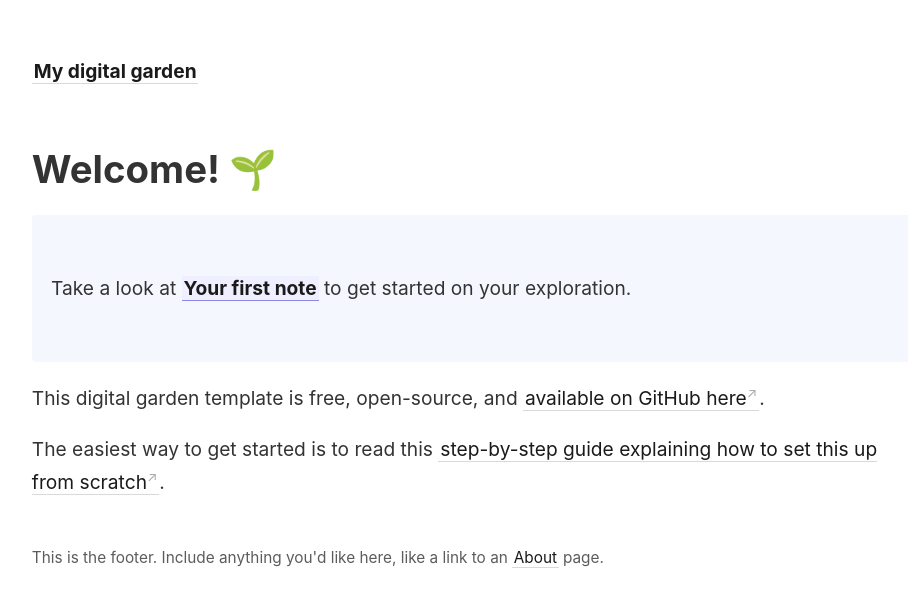
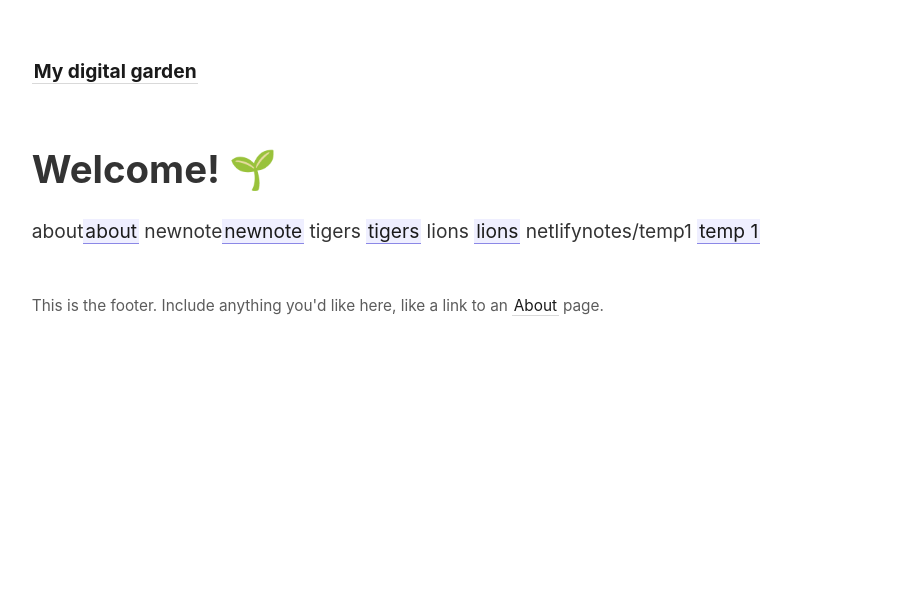
Before and after one commit to PrimerReloading/libby, a Jekyll site: the page built from _pages/index.md, in a window 1280 px wide. Shown: the top 607 px of the page, without its empty margins (45-953 px from the left). Built offline with Jekyll 4.4.1, drawn with Linux system fonts in a browser that asks for light colours.

Commit message:
Update index.md
update of index.md

```diff
--- a/_pages/index.md
+++ b/_pages/index.md
@@ -6,17 +6,8 @@ permalink: /
 ---
 
 # Welcome! 🌱
-
-<p style="padding: 3em 1em; background: #f5f7ff; border-radius: 4px;">
-  Take a look at <span style="font-weight: bold">[[Your first note]]</span> to get started on your exploration.
-</p>
-
-This digital garden template is free, open-source, and [available on GitHub here](https://github.com/maximevaillancourt/digital-garden-jekyll-template).
-
-The easiest way to get started is to read this [step-by-step guide explaining how to set this up from scratch](https://maximevaillancourt.com/blog/setting-up-your-own-digital-garden-with-jekyll).
-
-<style>
-  .wrapper {
-    max-width: 46em;
-  }
-</style>
+about[[about]]
+newnote[[newnote]]
+tigers [[tigers]]
+lions [[lions]]
+netlifynotes/temp1  [[temp 1]]
```
